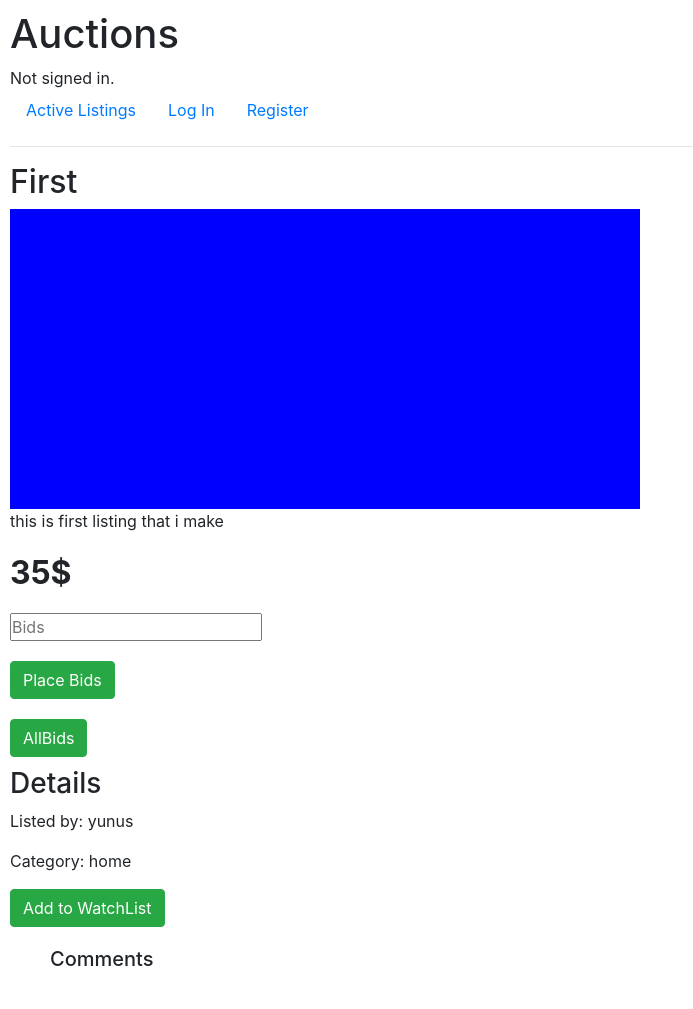
After one commit to yunusarli/PrimitiveEbay, a Django app: page /2/detail/ in a window 1280 px wide. The commit adds this page. Shown: the whole page, without its empty margins (0-693 px from the left). Run offline with Django 3.2, Linux system fonts and the light colour scheme; data comes from the database, SQL or seed files in the repository; some libraries are stand-ins or nearby versions.

Commit message:
added bids and products details page

```diff
--- a/commerce/auctions/models.py
+++ b/commerce/auctions/models.py
@@ -13,7 +13,7 @@ class Listing(models.Model):
     createdby = models.ForeignKey(get_user_model(),on_delete=models.CASCADE)
     title = models.CharField(max_length=50)
     description = models.CharField(max_length=255,default="description")
-    price = models.PositiveIntegerField()
+    price = models.CharField(max_length=100)
     link = models.CharField(max_length=100,blank=True)
     category = models.CharField(max_length=50,default="Home")
     date = models.DateTimeField(auto_now_add=True)
@@ -26,13 +26,26 @@ class Listing(models.Model):
 
 
 
-class Bids(models.Model):
-    title = models.ForeignKey(Listing,on_delete=models.CASCADE)
-    price = models.PositiveIntegerField()
+class Bid(models.Model):
+    user = models.ForeignKey(get_user_model(),on_delete=models.CASCADE)
+    title = models.CharField(max_length=200)
+    price = models.CharField(max_length=100)
 
     def __str__(self):
-        return str(self.price)
+        return self.price
 
     def get_absolute_url(self):
         from django.urls import reverse
         return reverse("index")
+
+class Comment(models.Model):
+    title =models.ForeignKey(Listing,on_delete=models.CASCADE,related_name="comments")
+    comment = models.CharField(max_length=200)
+    author = models.ForeignKey(get_user_model(),on_delete=models.CASCADE)
+
+    def __str__(self):
+        return self.comment
+
+    def get_absolute_url(self):
+        from django.urls import reverse
+        return reverse("index")
--- /dev/null
+++ b/commerce/auctions/templates/auctions/detail.html
@@ -0,0 +1,57 @@
+{% extends 'auctions/layout.html' %}
+
+{% block title %} Detail {% endblock title %}
+
+{% block body %}
+    <div class="content">
+        <h2> {{object.title}} </h2>
+
+        <div class="bigImage" style="width: 50%; height:300px; background-color:blue;">
+
+        </div>
+
+        <p>{{ object.description }}</p>
+
+        <p style="font-size:32px;"> <strong> {{object.price}}$ </strong> </p>
+        {% if message %}
+
+            <p><strong> {{message}} </strong></p>
+        {% endif %}
+
+        <form action="" method="POST">
+            {% csrf_token %}
+            <input type="text" placeholder="Bids" style="display: block;" name="bid">
+            <input type="submit" value="Place Bids" name="newbid" class="btn btn-success" style="display: block; margin-top:20px; margin-bottom:20px">
+        </form>
+        <form action="" method="POST">
+            {% csrf_token %}
+            <input type="submit" value="AllBids" name="allbids" class="btn btn-success" style="margin-bottom: 10px;">
+        </form>
+
+        <h3>Details</h3>
+        <p>Listed by: {{object.createdby}} </p>
+        <p>Category: {{object.category}} </p>
+
+        <form action="" method="POST">
+            {% csrf_token %}
+            <input type="submit" value="Add to WatchList" class="btn btn-success" name="watchlist">
+        </form>
+
+        <div class="comments" style="padding: 20px 40px;">
+            <h5>Comments</h5>
+            {% for comment in comments %}
+            <div class="comment" style="border: 1px solid black;
+             padding:10px 10px;">
+
+                <div class="comment-author">
+                    <p>Author :{{comment.author}} </p>
+                </div>
+                <div class="comment-content">
+                    <p>Comment : {{comment.comment}} </p>
+                </div>
+            </div>
+            {% endfor %}
+
+        </div>
+    </div>
+{% endblock body %}
--- a/commerce/auctions/urls.py
+++ b/commerce/auctions/urls.py
@@ -1,6 +1,7 @@
 from django.urls import path
+from .views import ListingDeleteView
+from . import views
 
-from . import views
 
 urlpatterns = [
     path("", views.index, name="index"),
@@ -8,4 +9,6 @@ urlpatterns = [
     path("logout", views.logout_view, name="logout"),
     path("register", views.register, name="register"),
     path('create',views.create_listing,name="create"),
+    path('<int:pk>/detail/',views.detail_view,name="detail"),
+    path('<int:pk>/delete/',ListingDeleteView.as_view(),name="delete")
 ]
--- a/commerce/auctions/views.py
+++ b/commerce/auctions/views.py
@@ -2,19 +2,34 @@ from django.contrib.auth import authenticate, login, logout,get_user_model,get_u
 from django.db import IntegrityError
 from django.http import HttpResponse, HttpResponseRedirect
 from django.shortcuts import render
-from django.urls import reverse
+from django.urls import reverse, reverse_lazy
 from django.shortcuts import redirect
-from .models import User, Listing
+from .models import User, Listing, Bid, Comment
+from django.views.generic import DeleteView
+from django.core.exceptions import PermissionDenied
 
+#a function return all bids list with desired name
+def bid_list(title):
+
+    bids = Bid.objects.all()
+    bids_list = []
+    for bid in bids:
+        if bid.title == title:
+            bids_list.append(bid)
+    return bids_list
 
 def index(request):
+
+    user = get_user(request)
     products = Listing.objects.all()
     return render(request, "auctions/index.html",{
         'products':products,
+        'user':user,
     })
 
 
 def login_view(request):
+
     if request.method == "POST":
 
         # Attempt to sign user in
@@ -36,11 +51,13 @@ def login_view(request):
 
 
 def logout_view(request):
+
     logout(request)
     return HttpResponseRedirect(reverse("index"))
 
 
 def register(request):
+
     if request.method == "POST":
         username = request.POST["username"]
         email = request.POST["email"]
@@ -61,14 +78,19 @@ def register(request):
             return render(request, "auctions/register.html", {
                 "message": "Username already taken."
             })
+
         login(request, user)
         return HttpResponseRedirect(reverse("index"))
+
     else:
+
         return render(request, "auctions/register.html")
 
 
 def create_listing(request):
+
     user = get_user(request)
+
     is_auth = authenticate(username=user.username,password=user.password)
 
     if request.method=="POST":
@@ -97,3 +119,82 @@ def create_listing(request):
                 'message':"you have to fill all of the inputs"
             })
     return render(request,'auctions/create_listing.html')
+
+
+
+def detail_view(request,pk):
+
+    """
+        Showing all details about product and comments on the product. There is Four button.
+        First one is for giving a bid.
+        Second one is for viewing all bids.
+        Third one is for adding product to watchlist.
+        The last one is for leave a comment.
+    """
+    product_detail = Listing.objects.get(id=pk)
+
+    title = product_detail.title
+
+    if request.method == 'POST':
+
+
+
+        if 'newbid' in request.POST:
+
+            #update the current price
+            bid = request.POST.get('bid',False)
+            for bids in bid_list(title):
+                if int(bids.price)>=int(bid):
+                    return render(request,'auctions/detail.html',{
+                                'object':product_detail,
+                                'message':"you have to bid higher than existing bids",
+                            })
+
+            product_detail.price = bid
+
+            product_detail.save()
+            #Create a new bid
+            user = get_user(request)
+            create_bid = Bid(user=user,title=title,price=bid)
+            create_bid.save()
+
+        elif 'watchlist' in request.POST:
+            #add to watchlist
+            return HttpResponse('hello world')
+
+        elif 'allbids' in request.POST:
+            #showing up the all bids
+            return render(request,'auctions/allbids.html',{
+                'bids_list':bid_list(title),
+            })
+
+
+
+    return render(request,'auctions/detail.html',{
+
+        'object':product_detail,
+
+
+    })
+
+
+class ListingDeleteView(DeleteView):
+    """ a django class-based view to delete the post. """
+    model = Listing
+    template_name = 'auctions/delete.html'
+    success_url = reverse_lazy('index')
+    login_url = 'login'
+
+    def dispatch(self, request, *args, **kwargs):
+        """
+            This function allows us to disallow users without permission
+        """
+
+        obj = self.get_object()
+
+        if not obj.createdby == self.request.user:
+            raise PermissionDenied
+
+        return super().dispatch(request, *args, **kwargs)
+
+#To Do: comments, WatchList, Categories, Images on database.
```
Also changed, not shown: commerce/auctions/admin.py (+13 -3 lines), commerce/auctions/templates/auctions/allbids.html (added, +17 -0 lines), commerce/auctions/templates/auctions/delete.html (added, +15 -0 lines), commerce/auctions/templates/auctions/index.html (+6 -1 lines), commerce/auctions/migrations/0006_auto_20210607_1531.py (added), commerce/auctions/migrations/0007_bids_user.py (added), commerce/auctions/migrations/0008_remove_bids_user.py (added), commerce/auctions/migrations/0009_delete_bids.py (added), commerce/auctions/migrations/0010_bid.py (added), commerce/auctions/migrations/0011_auto_20210607_1648.py (added), commerce/auctions/migrations/0012_comment.py (added), commerce/db.sqlite3.
